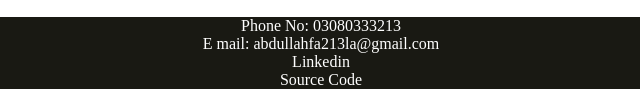
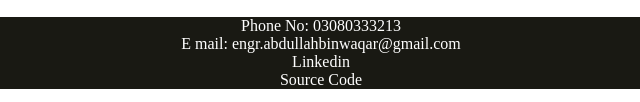
Before and after one commit to AbdullahProject/Tic-Tac-Toe, a plain HTML site: page index.html in a window 1280 px wide. Shown: the part 695-797 px from the top of the page, 319-959 px from the left. Drawn offline with Linux system fonts and the light colour scheme.

Commit message:
Update index.html
change Email address

```diff
--- a/index.html
+++ b/index.html
@@ -33,7 +33,7 @@
     <footer class="footer">
       <div class="contact-info">
          <p>Phone No: 03080333213</p>
-          <p>E mail:  abdullahfa213la@gmail.com </p>
+          <p>E mail:  engr.abdullahbinwaqar@gmail.com</p>
            <a href="https://www.linkedin.com/in/abdullah-bin-waqar-bbab90275/" target="_blank" class="Ftext"><p class="Ftext">Linkedin</p></a>
            <a href="https://github.com/AbdullahProject/Tic-Tac-Toe" target="_blank" class="Ftext"><p class="Ftext">Source Code</p></a>
       </div>
```
